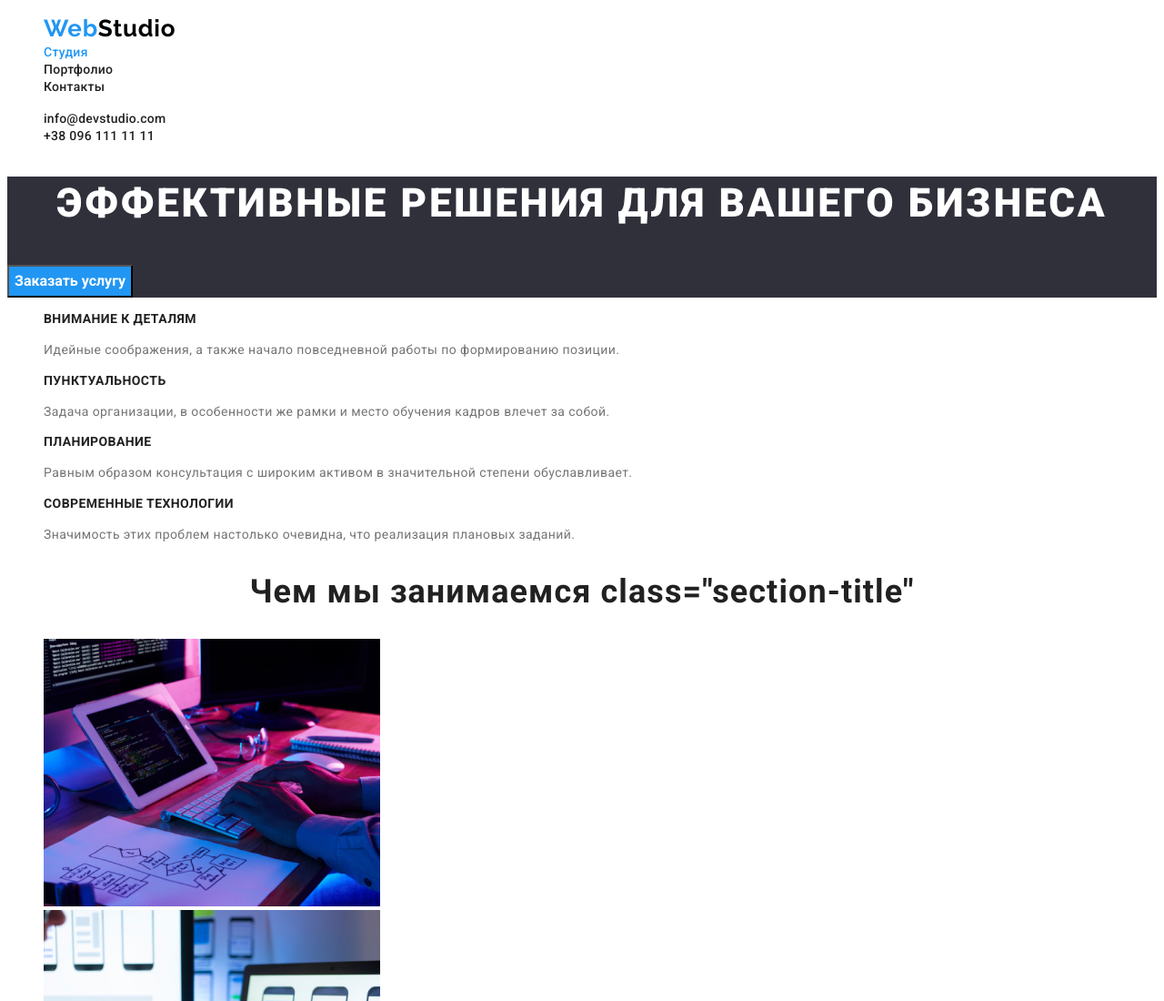
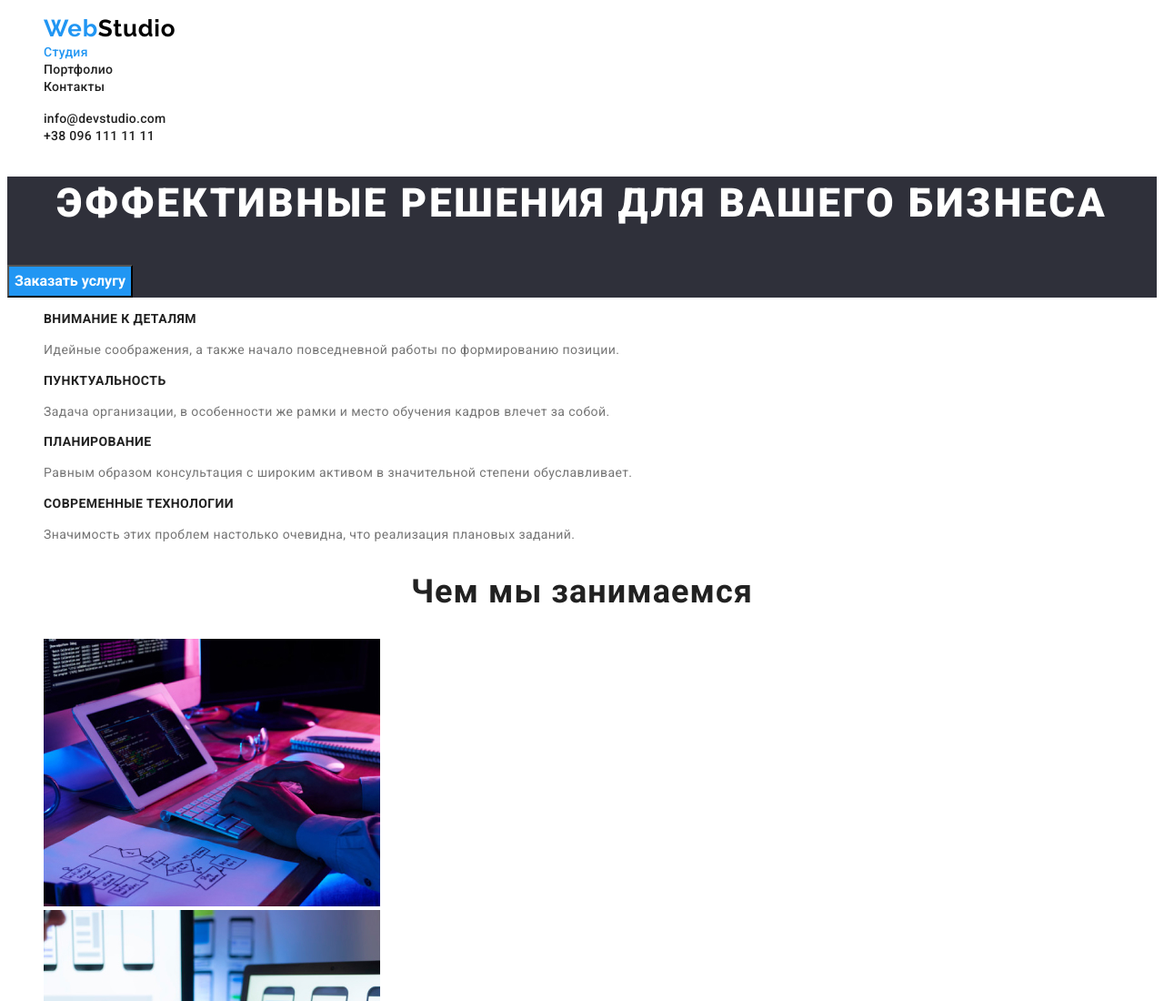
Before and after one commit to Dikolesov/goit-markup-hw-02, a plain HTML site: page index.html in a window 1280 px wide. Shown: the top 1100 px of the page at 91% size. Drawn offline with Linux system fonts and the light colour scheme.

Commit message:
Update index.html

```diff
--- a/index.html
+++ b/index.html
@@ -86,7 +86,7 @@
 
     <!-- чем мы занимаемся -->
     <section>
-      <h2 class="section-title">Чем мы занимаемся class="section-title"</h2>
+      <h2 class="section-title">Чем мы занимаемся</h2>
       <ul>
         <li>
           <img
```
